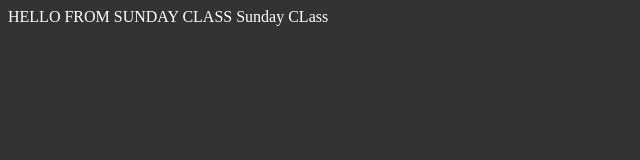
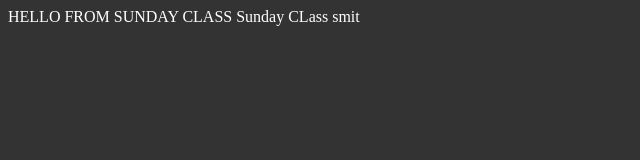
Before and after one commit to Haz-Clan/haz-clan.github.io, a plain HTML site: page index.html in a window 1280 px wide. Shown: the full height of the page, 0-640 px from the left. Drawn offline with Linux system fonts and the light colour scheme.

Commit message:
Update index.html

```diff
--- a/index.html
+++ b/index.html
@@ -9,5 +9,6 @@
 </head>
 <body>
     HELLO FROM SUNDAY CLASS Sunday CLass
+    smit
 </body>
 </html>
```
